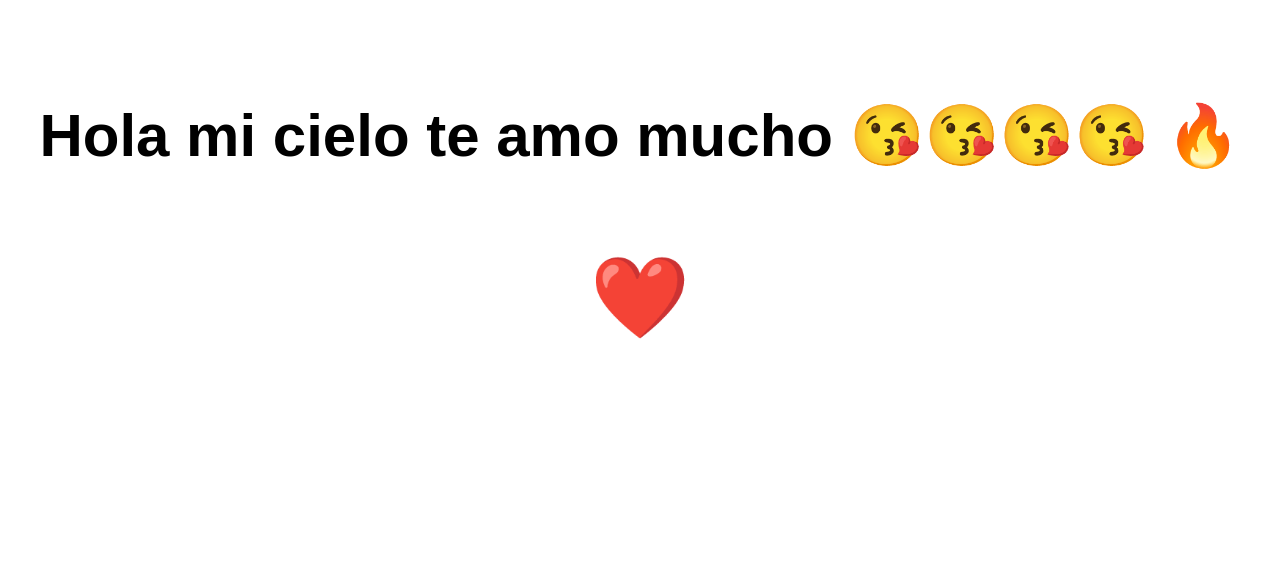
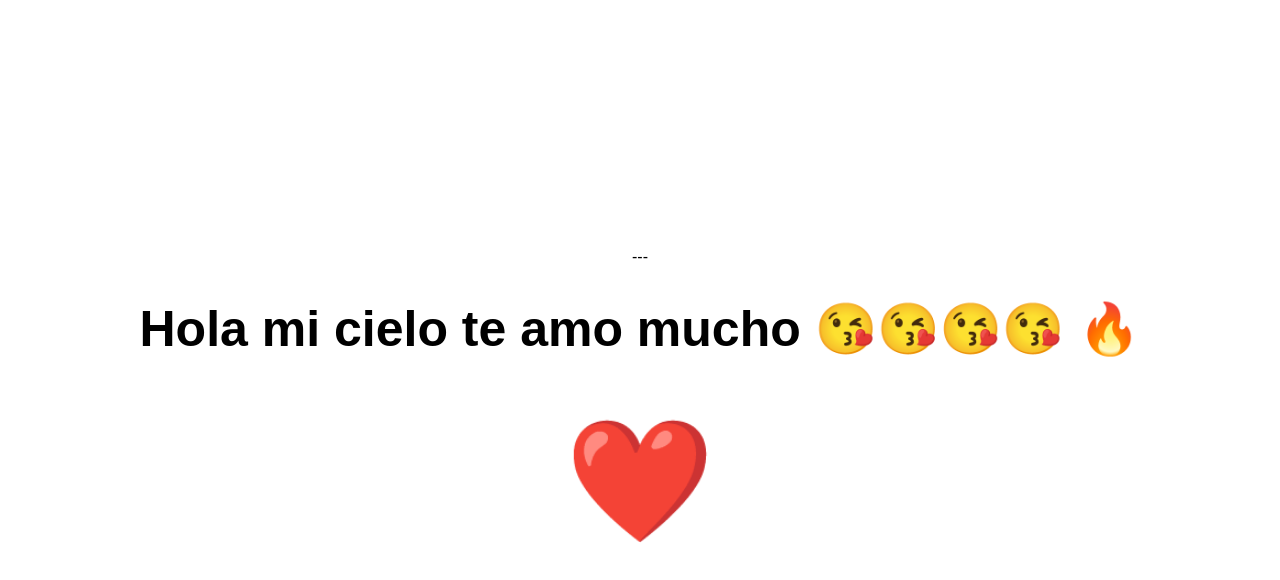
Before and after one commit to samirpb/mi-pagina-samir, an Astro site: page / in a window 1280 px wide. Built offline with nearby package versions, Linux system fonts and the light colour scheme; Astro itself is replaced by a stand-in of ours.

Commit message:
te amo mi cielo

```diff
--- a/src/pages/index.astro
+++ b/src/pages/index.astro
@@ -1,20 +1,42 @@
 
 ---
-import Layout from '../layouts/Layout.astro';
+---
 ---
 
-<Layout>
-	<h1 style="text-align:center; margin-top:100px; font-family: sans-serif; font-size: 60px;">
-		Hola mi cielo te amo mucho 😘😘😘😘 🔥
-	</h1>
-	<p style="text-align:center; font-size: 80px; animation: latido 1s infinite;">
-	❤️
-	</p>
+<html lang="es">
+  <head>
+    <meta charset="utf-8" />
+    <title>Para mi cielo</title>
     <style>
+      body {
+        display: flex;
+        flex-direction: column;
+        justify-content: center;
+        align-items: center;
+        height: 100vh;
+        margin: 0;
+        background: white;
+        font-family: sans-serif;
+      }
+      h1 {
+        font-size: 50px;
+        font-weight: bold;
+        text-align: center;
+      }
+      .corazon {
+        font-size: 120px;
+        margin-top: 20px;
+        animation: latido 1s infinite;
+      }
       @keyframes latido {
         0% { transform: scale(1); }
         50% { transform: scale(1.2); }
         100% { transform: scale(1); }
       }
     </style>
-</Layout>
+  </head>
+  <body>
+    <h1>Hola mi cielo te amo mucho 😘😘😘😘 🔥</h1>
+    <div class="corazon">❤️</div>
+  </body>
+</html>
```
Lines whose indentation alone changed are shown as unchanged.
